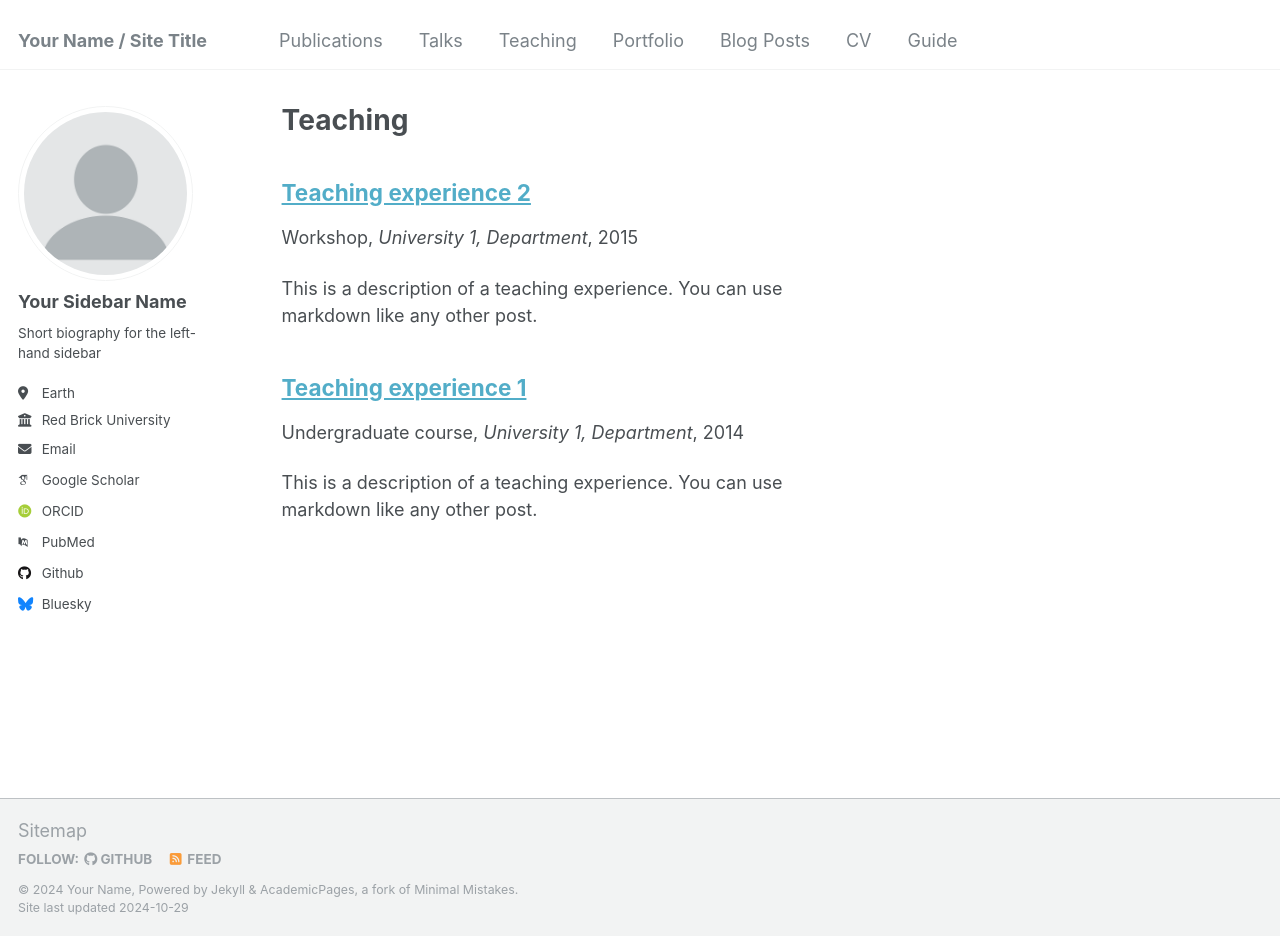
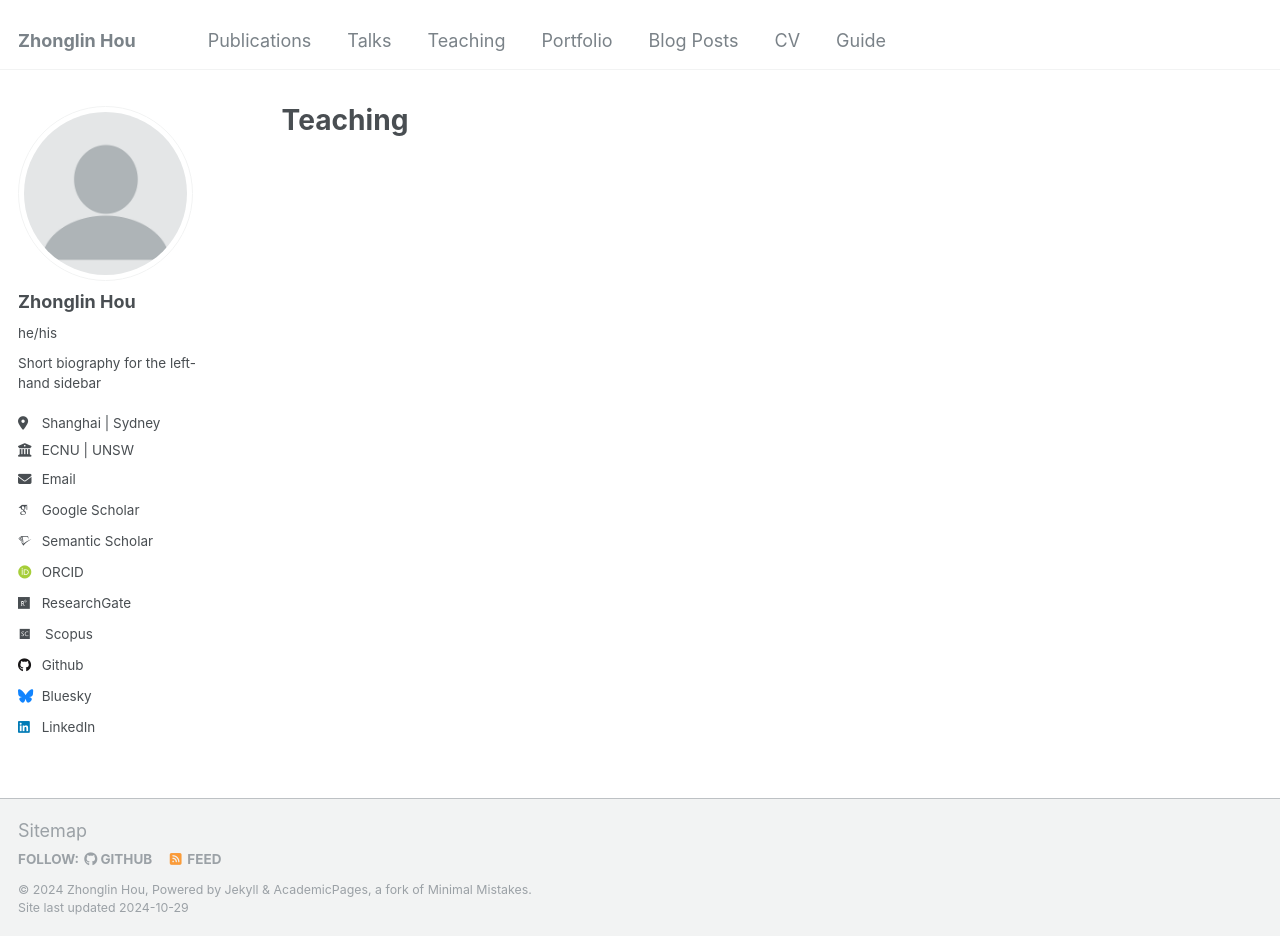
Before and after one commit to ZlHou/zhonglin.github.io, a Jekyll site: the page built from _pages/teaching.html, in a window 1280 px wide and 936 px high. Built offline with Jekyll 4.4.1, drawn with Linux system fonts in a browser that asks for light colours; some web fonts are replaced.

Commit message:
Update _config.yml

```diff
--- a/_config.yml
+++ b/_config.yml
@@ -8,13 +8,13 @@
 
 # Basic Site Settings
 locale                   : "en-US"
-title                    : "Your Name / Site Title"
+title                    : "Zhonglin Hou"
 title_separator          : "-"
-name                     : &name "Your Name"
-description              : &description "personal description"
-url                      : https://academicpages.github.io # the base hostname & protocol for your site e.g. "https://mmistakes.github.io"
+name                     : &name "Zhonglin Hou"
+description              : &description "Ph.D. Candidate at East China Normal University | Visiting Researcher at UNSW"
+url                      : https://zhonglin.github.io # the base hostname & protocol for your site e.g. "https://mmistakes.github.io"
 baseurl                  : "" # the subpath of your site, e.g. "/blog"
-repository               : "academicpages/academicpages.github.io"
+repository               : "ZlHou/zhonglin.github.io"
 
 # Site Author - The following control what appear as part of the author content on the side bar.
 #               If a field is blank the icon and link will not appear, otherwise it will be shown.
@@ -22,23 +22,23 @@ repository               : "academicpages/academicpages.github.io"
 author:
   # Biographic information
   avatar           : "profile.png"
-  name             : "Your Sidebar Name"
-  pronouns         : # example: "she/her"
+  name             : "Zhonglin Hou"
+  pronouns         : "he/his" # example: "she/her"
   bio              : "Short biography for the left-hand sidebar"
-  location         : "Earth"
-  employer         : "Red Brick University"
+  location         : "Shanghai | Sydney"
+  employer         : "ECNU | UNSW"
   uri              : # URL
-  email            : "none@example.org"
+  email            : "zhonglinhou@ieee.org"
 
   # Academic websites
   arxiv            : # URL - Update with the correct link to your profile
-  googlescholar    : "https://scholar.google.com/citations?user=PS_CX0AAAAAJ"
+  googlescholar    : "https://scholar.google.com/citations?user=pYbAcecAAAAJ"
   impactstory      : # URL
-  orcid            : "http://orcid.org/yourorcidurl"
-  semantic         : # URL
-  pubmed           : "https://www.ncbi.nlm.nih.gov/pubmed/?term=john+snow"
-  researchgate     : # URL
-  scopus           : # URL
+  orcid            : "http://orcid.org/0000-0001-9450-3132"
+  semantic         : "https://www.semanticscholar.org/author/Zhonglin-Hou/144194188" # URL
+  pubmed           : # URL
+  researchgate     : "https://www.researchgate.net/profile/Zhonglin-Hou" # URL
+  scopus           : "https://www.scopus.com/authid/detail.uri?authorId=57225662251" # URL
 
   # Repositories and software development
   bitbucket        : # Username - Update with your username on the site
@@ -58,7 +58,7 @@ author:
   keybase          : # Username
   instagram        : # Username
   lastfm           : # Username
-  linkedin         : # Username
+  linkedin         : zhonglin-hou-953920252 # Username
   mastodon         : # URL
   medium           : # URL
   pinterest        : # Username
@@ -212,18 +212,18 @@ kramdown:
 
 # These settings control the types of collections used by the template
 collections:
-  teaching:
-    output: true
-    permalink: /:collection/:path/
+  # teaching:
+  #   output: true
+  #   permalink: /:collection/:path/
   publications:
     output: true
     permalink: /:collection/:path/
-  portfolio:
-    output: true
-    permalink: /:collection/:path/
-  talks:
-    output: true
-    permalink: /:collection/:path/
+  # portfolio:
+  #   output: true
+  #   permalink: /:collection/:path/
+  # talks:
+  #   output: true
+  #   permalink: /:collection/:path/
 
 
 # These settings control how pages and collections are included in the site
```
